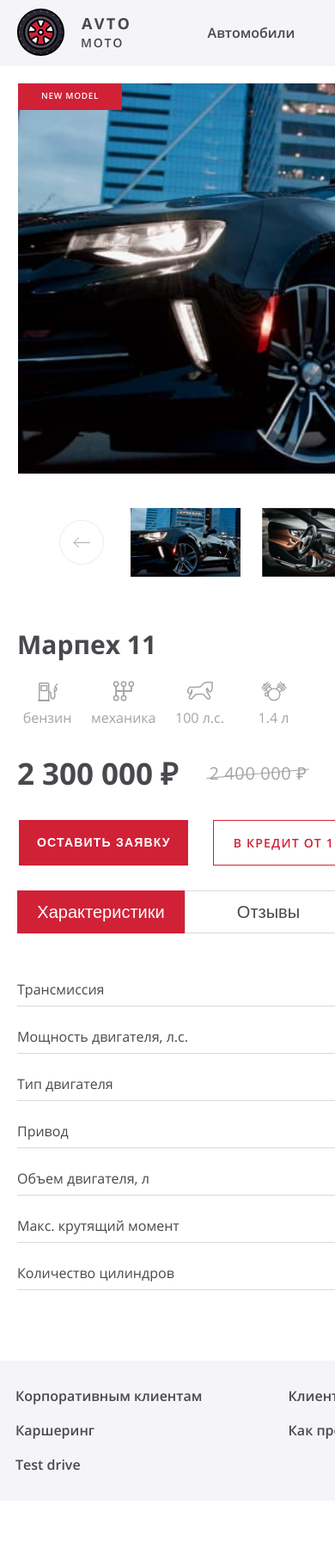
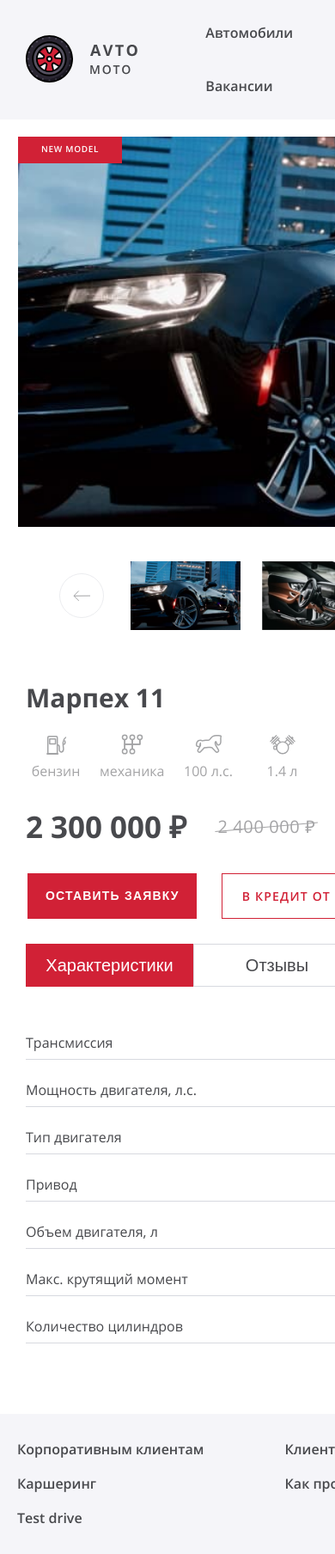
Before and after one commit to Imonahorse/Ivanov_Ligamoto, a React (Create React App) app: page / in a window 390 px wide. Shown: the top 1808 px of the page at 86% size. Before the commit the page ends 1746 px from the top, so only its background shows below. Built offline with nearby package versions, Linux system fonts and the light colour scheme; a web font is replaced by a local one.

Commit message:
Поменял отступы

```diff
--- a/public/index.html
+++ b/public/index.html
@@ -4,7 +4,7 @@
     <meta charset="utf-8" />
     <meta name="viewport" content="width=device-width, initial-scale=1.0" />
     <meta name="description" content="Сайт по продаже машин Авто Мото" />
-    <title>Avto-Moto</title>
+    <title>AvtoMoto</title>
     <link
       rel="preload"
       href="static/media/open-sans-regular.1c61edf3.woff2"
--- a/src/assets/styles/global.scss
+++ b/src/assets/styles/global.scss
@@ -29,16 +29,13 @@ a {
 }
 
 .container {
-  max-width: 1215px;
+  max-width: 1190px;
   margin: 0 auto;
+  padding-left: 10px;
+  padding-right: 10px;
 
   @media(max-width: 930px) {
     padding-left: 20px;
     padding-right: 20px;
   }
-
-  @media(max-width: 1214px) {
-    padding-left: 10px;
-    padding-right: 10px;
-  }
 }
--- a/src/components/elements/footer/footer.module.scss
+++ b/src/components/elements/footer/footer.module.scss
@@ -3,10 +3,11 @@
 }
 
 .inner {
-  padding: 13px 40px 30px 8px;
+  padding: 13px 0 30px 0;
+  margin-right: -10px;
 
   @media(max-width: 930px) {
-    padding-right: 0;
+    margin-right: 0;
   }
 }
 
--- a/src/components/elements/header/header.module.scss
+++ b/src/components/elements/header/header.module.scss
@@ -15,15 +15,10 @@
   justify-content: space-between;
   color: var(--default-color);
   align-items: center;
-  padding-right: 40px;
-
-  @media(max-width: 930px) {
-    padding-right: 0;
-  }
 }
 
 .item {
-  margin-right: 68px;
+  margin-right: 66px;
 
   &:last-child {
     margin-right: 0;
--- a/src/components/elements/site-menu/site-menu.module.scss
+++ b/src/components/elements/site-menu/site-menu.module.scss
@@ -1,7 +1,6 @@
 .list {
   display: flex;
   flex-wrap: wrap;
-  min-width: 44%;
 
   margin: 0;
   padding: 0;
--- a/src/components/pages/car-card.module.scss
+++ b/src/components/pages/car-card.module.scss
@@ -1,4 +1,5 @@
 .wrapper {
   display: grid;
   grid-template-rows: auto 1fr auto;
+  height: 100vh;
 }
```
